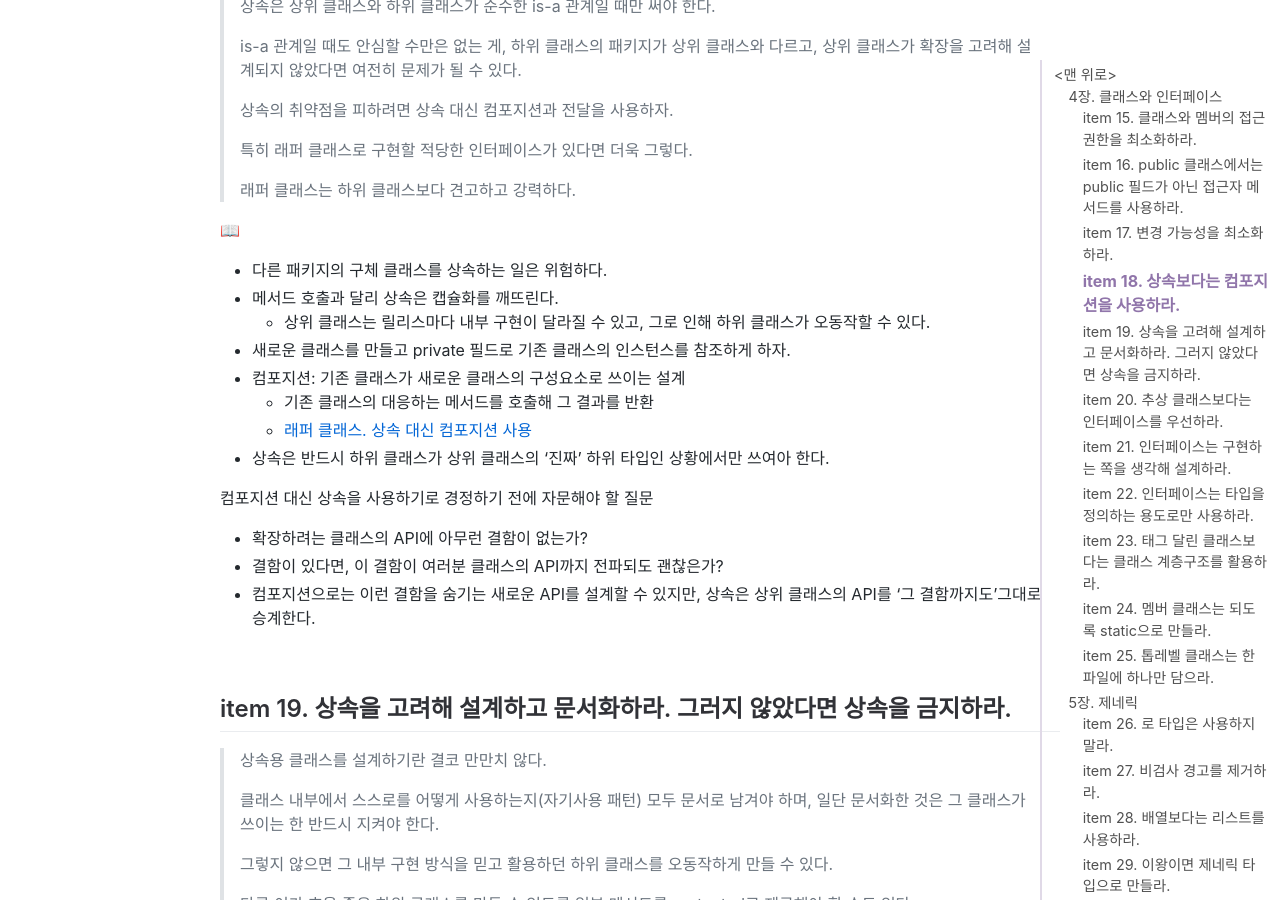
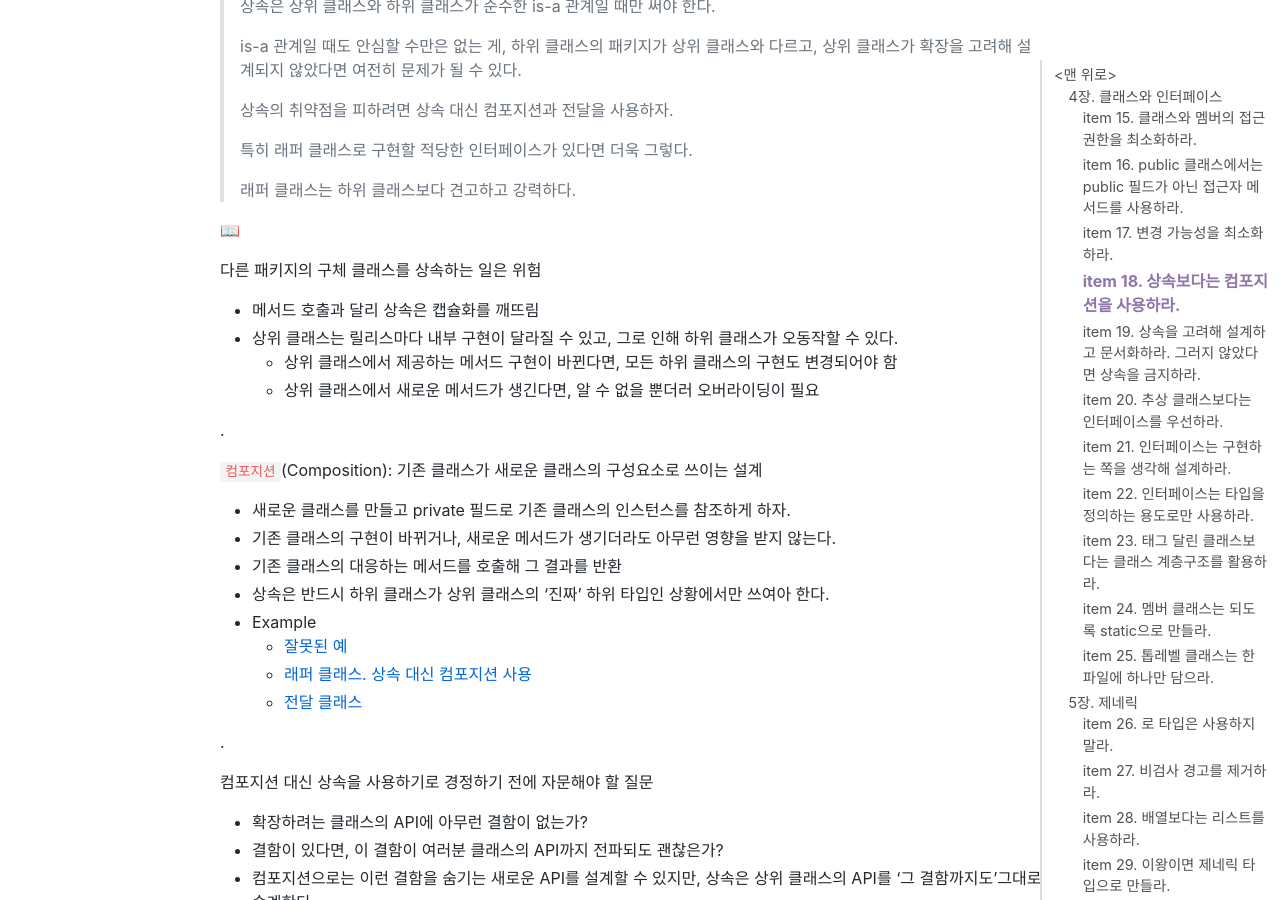
Before and after one commit to jihunparkme/jihunparkme.github.io, a Jekyll site: the page built from _posts/2023-04-22-Effective-Java-Class-Interface-Generics.md, in a window 1280 px wide and 900 px high, scrolled down 5477 px. Built offline with Jekyll 4.4.1, drawn with Linux system fonts in a browser that asks for light colours; nearby versions of some CDN libraries; comment, search, counter and statistics services are not loaded.

Commit message:
[Effective Java] item 18. 상속보다는 컴포지션을 사용하라.

```diff
--- a/_posts/2023-04-22-Effective-Java-Class-Interface-Generics.md
+++ b/_posts/2023-04-22-Effective-Java-Class-Interface-Generics.md
@@ -227,14 +227,27 @@ public Complex minus(Complex c) {
 
 📖
 
-- 다른 패키지의 구체 클래스를 상속하는 일은 위험하다.
-- 메서드 호출과 달리 상속은 캡슐화를 깨뜨린다.
-  - 상위 클래스는 릴리스마다 내부 구현이 달라질 수 있고, 그로 인해 하위 클래스가 오동작할 수 있다.
+다른 패키지의 구체 클래스를 상속하는 일은 위험
+
+- 메서드 호출과 달리 상속은 캡슐화를 깨뜨림
+- 상위 클래스는 릴리스마다 내부 구현이 달라질 수 있고, 그로 인해 하위 클래스가 오동작할 수 있다.
+  - 상위 클래스에서 제공하는 메서드 구현이 바뀐다면, 모든 하위 클래스의 구현도 변경되어야 함
+  - 상위 클래스에서 새로운 메서드가 생긴다면, 알 수 없을 뿐더러 오버라이딩이 필요
+
+.
+
+`컴포지션`(Composition): 기존 클래스가 새로운 클래스의 구성요소로 쓰이는 설계
+
 - 새로운 클래스를 만들고 private 필드로 기존 클래스의 인스턴스를 참조하게 하자.
-- 컴포지션: 기존 클래스가 새로운 클래스의 구성요소로 쓰이는 설계
-  - 기존 클래스의 대응하는 메서드를 호출해 그 결과를 반환
+- 기존 클래스의 구현이 바뀌거나, 새로운 메서드가 생기더라도 아무런 영향을 받지 않는다.
+- 기존 클래스의 대응하는 메서드를 호출해 그 결과를 반환
+- 상속은 반드시 하위 클래스가 상위 클래스의 '진짜' 하위 타입인 상황에서만 쓰여아 한다.
+- Example
+  - [잘못된 예](https://github.com/WegraLee/effective-java-3e-source-code/blob/master/src/effectivejava/chapter4/item18/InstrumentedHashSet.java)
   - [래퍼 클래스. 상속 대신 컴포지션 사용](https://github.com/WegraLee/effective-java-3e-source-code/blob/master/src/effectivejava/chapter4/item18/InstrumentedSet.java)
-- 상속은 반드시 하위 클래스가 상위 클래스의 '진짜' 하위 타입인 상황에서만 쓰여아 한다.
+  - [전달 클래스](https://github.com/WegraLee/effective-java-3e-source-code/blob/master/src/effectivejava/chapter4/item18/ForwardingSet.java)
+
+.
 
 컴포지션 대신 상속을 사용하기로 경정하기 전에 자문해야 할 질문
 
```
